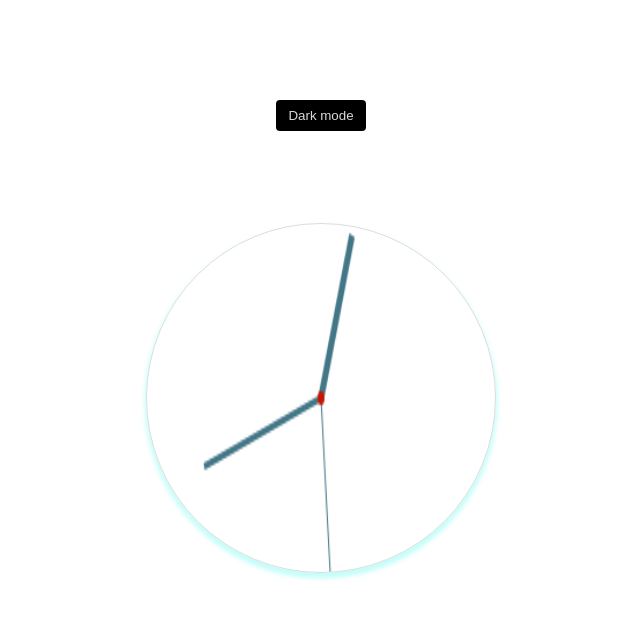
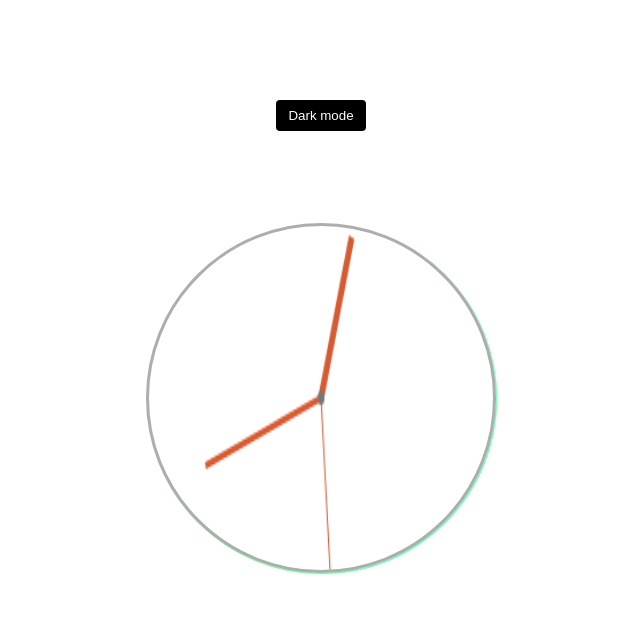
Before and after one commit to kapsarovL/Analog-Clock-Js, a plain HTML site: page index.html in a window 1280 px wide. Shown: the whole page, without its empty margins (319-959 px from the left). Drawn offline with Linux system fonts and the light colour scheme.

Commit message:
update 2

```diff
--- a/css/styles.css
+++ b/css/styles.css
@@ -4,7 +4,7 @@
 
 :root {
     --primary-color: #000;
-    --secondary-color: #dadada;
+    --secondary-color: #fff;
 }
 
 html {
@@ -12,13 +12,13 @@ html {
 }
 
 html.dark {
-    --secondary-color: #dadada;
-    --primary-color: #000;
+    --primary-color: #fff;
+    --secondary-color: #333;
 }
 
 html.dark {
-    background-color: var(--primary-color);
-    color: var(--secondary-color);
+    background-color: #111;
+    color: var(--primary-color);
 }
 
 body {
@@ -35,9 +35,9 @@ body {
   width: 350px;
   height: 350px;
   border-radius: 50%;
-  border: 0.1rem solid rgba(216, 216, 216, 0.884);
-  box-shadow: 0 4px 4px 2px rgba(93, 252, 239, 0.24), 0 4px 4px 0 rgba(88, 255, 241, 0.178);
-
+  border: 0.2em solid #999999;
+  box-shadow:  1px 1px 1px #56ffd0,  1px 1px 1px #33ff00;
+ opacity: 0.8;
 }
 
 .toggle {
--- a/js/script.js
+++ b/js/script.js
@@ -26,7 +26,7 @@ function drawClock() {
     context.arc(centerX, centerY, radius, 2, 2, 2 * Math.PI);
     context.fillStyle = '#727171';
     context.fill();
-    context.strokeStyle = '#00485ebd';
+    context.strokeStyle = '#cc3300';
     context.lineWidth = 1;
     context.stroke();
 
@@ -47,13 +47,13 @@ function drawClock() {
     // Draw second hand
     const secondAngle = seconds * (360 / 60);
     drawHand(centerX, centerY, secondAngle, radius * 0.8, 1 );
-    context.fillStyle = "#6de73c";
+    context.fillStyle = "";
     context.fill();
 
     // Draw center point
     context.beginPath();
     context.arc(centerX, centerY, 3, 0, 2 * Math.PI);
-    context.fillStyle = '#c41703';
+    context.fillStyle = '#575757';
     context.fill();
 
     requestAnimationFrame(drawClock);
```
